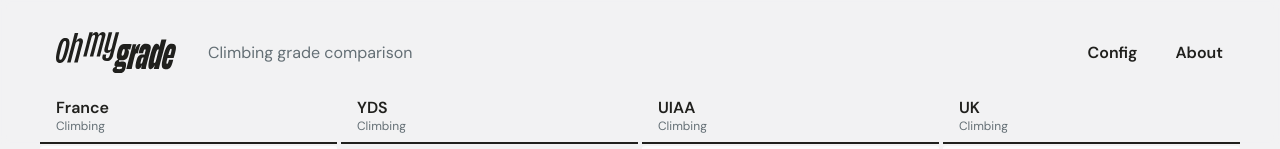
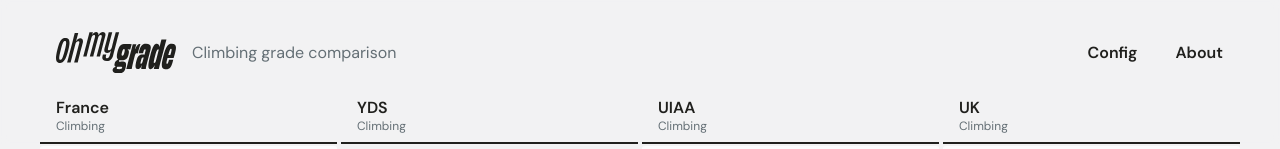
Before and after one commit to adamplesnik/ohmygrade, a React (Vite) app: page / in a window 1280 px wide. Shown: the top 149 px of the page. Built offline with nearby package versions, Linux system fonts and the light colour scheme.

Commit message:
Update header spacing

```diff
--- a/src/components/Header.tsx
+++ b/src/components/Header.tsx
@@ -19,7 +19,7 @@
   return (
     <>
       <header className="bg-neutral-background-alt/80 fixed top-0 left-0 z-10 h-36 w-screen px-4 pt-8 backdrop-blur-xs md:px-8 lg:px-10">
-        <div className="flex items-center gap-8 pl-4">
+        <div className="flex items-center gap-4 pl-4">
           <div className="w-30">
             <Logo />
           </div>
```
